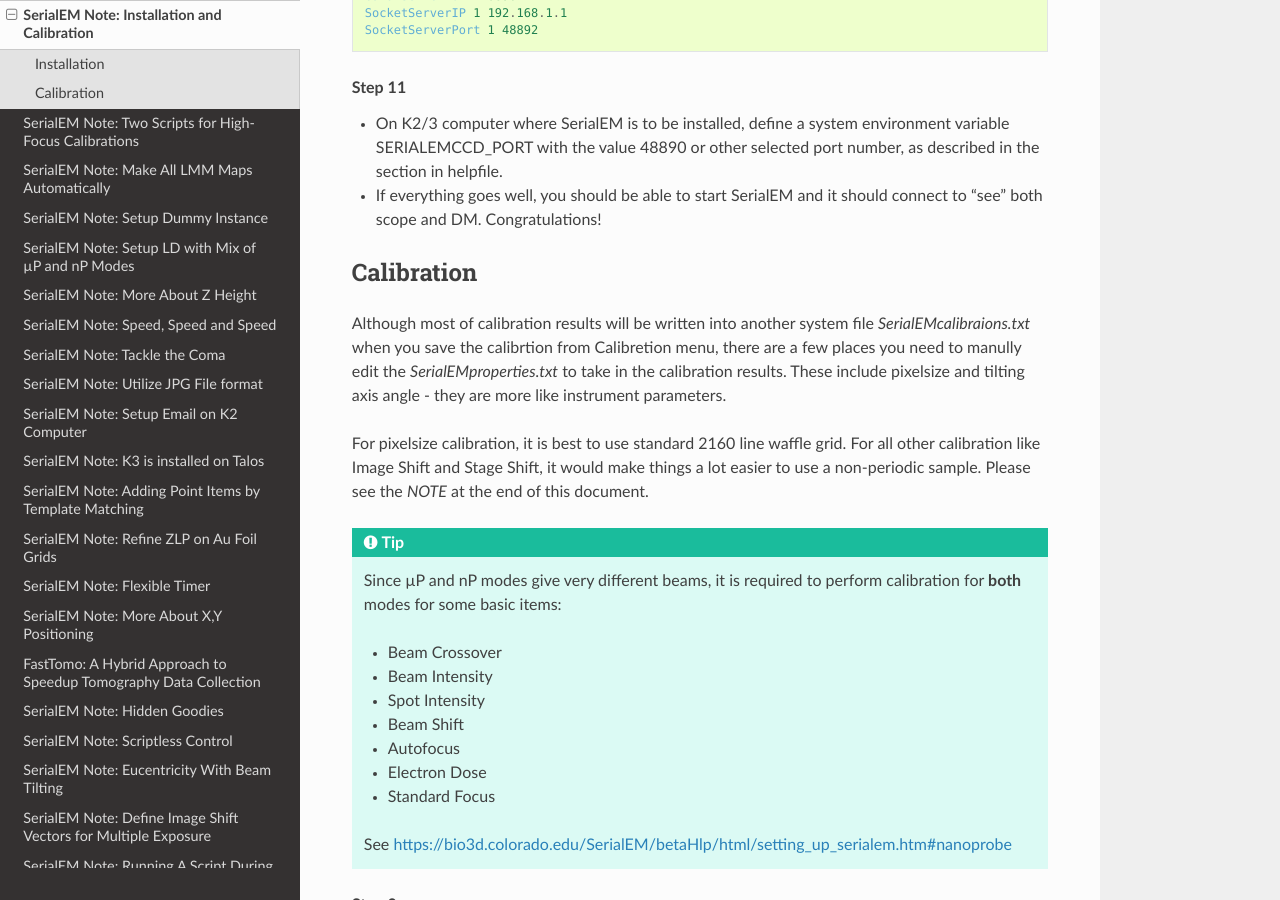
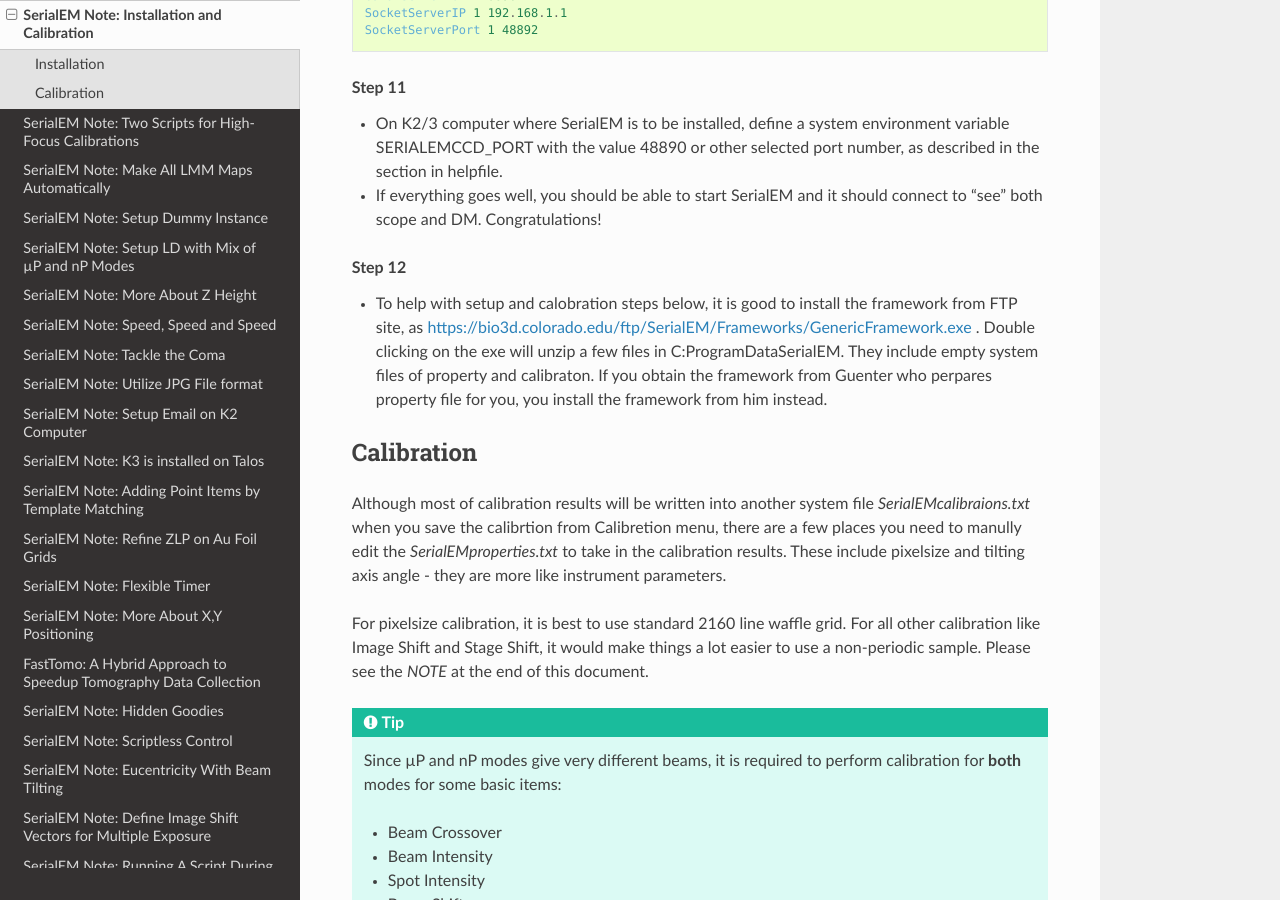
Before and after one commit to xuchen66/sphinx-emdocs, a Sphinx documentation site: the page built from source/serialEM-note-install-and-calib.rst, in a window 1280 px wide and 900 px high, scrolled down 2554 px. Built offline with Sphinx 7.4.7 and the Read the Docs theme 3.1.0, drawn with Linux system fonts in a browser that asks for light colours; pages that are not in the unit, such as notebooks, are missing from menus.

Commit message:
Update serialEM-note-install-and-calib.rst

```diff
--- a/source/serialEM-note-install-and-calib.rst
+++ b/source/serialEM-note-install-and-calib.rst
@@ -141,6 +141,14 @@
 
 - If everything goes well, you should be able to start SerialEM and it
   should connect to "see" both scope and DM. Congratulations!
+
+.. rubric:: Step 12
+
+- To help with setup and calobration steps below, it is good to install
+  the framework from FTP site, as https://bio3d.colorado.edu/ftp/SerialEM/Frameworks/GenericFramework.exe .
+  Double clicking on the exe will unzip a few files in C:\ProgramData\SerialEM. They include
+  empty system files of property and calibraton. If you obtain the framework from Guenter who perpares
+  property file for you, you install the framework from him instead.
 
 .. _Calibration:
 
```
Also changed, not shown: other parts of source/serialEM-note-install-and-calib.rst (+1 -1 lines).
